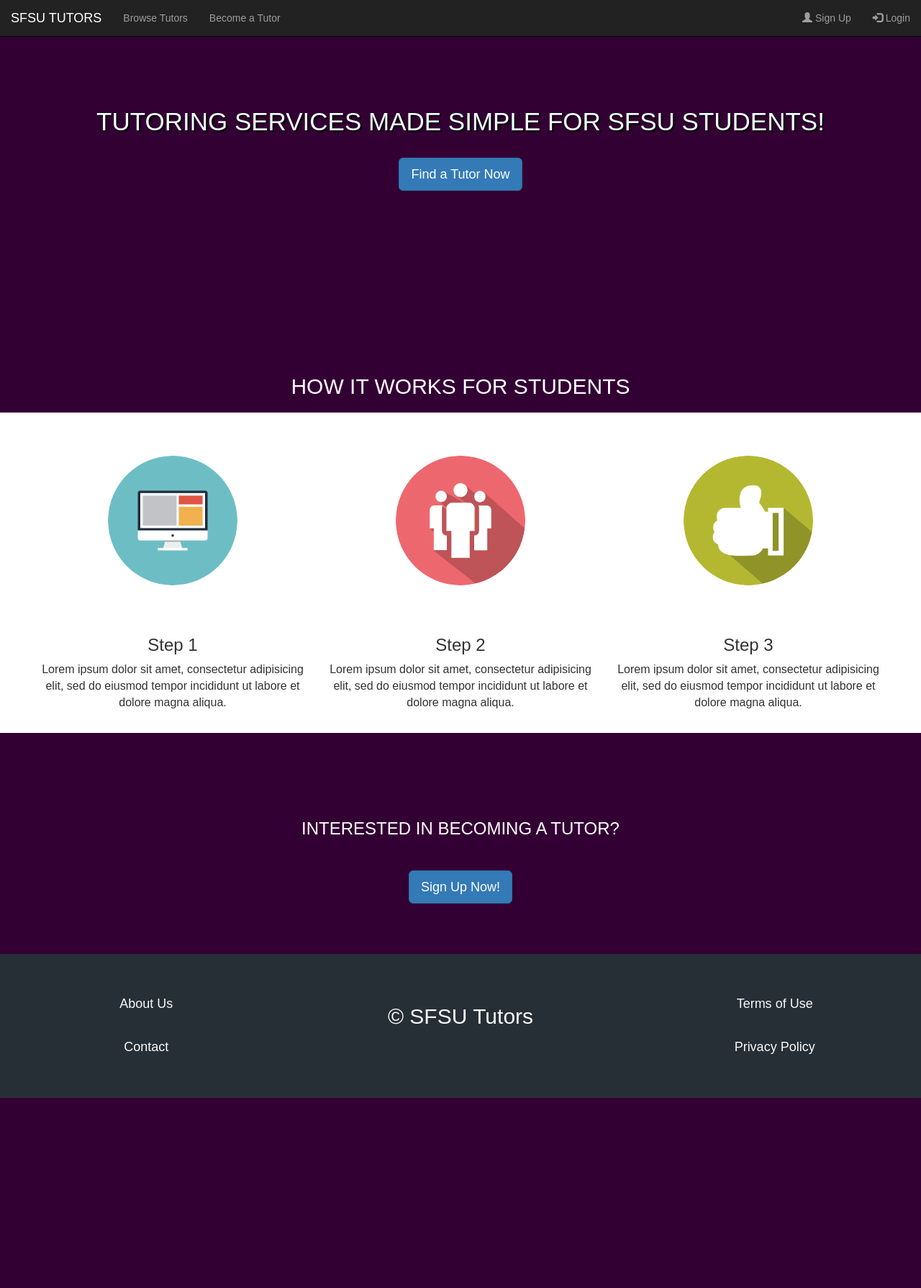
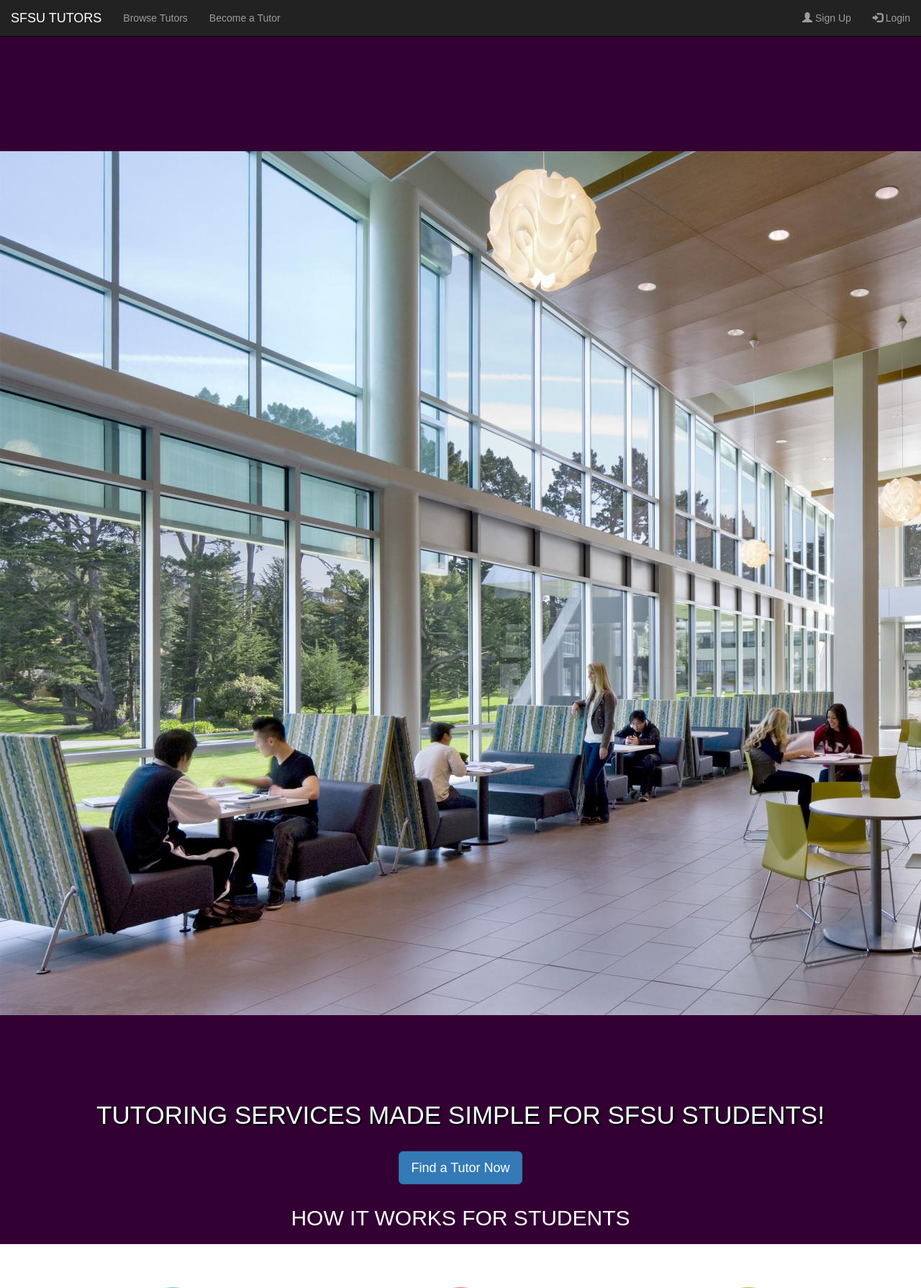
Before and after one commit to Alrashed/SFSUTutors, a PHP site: page /home in a window 1280 px wide; the page is wider, and only the part inside the window is pictured. Shown: the top 1789 px of that part at 72% size. Before the commit the page ends 1525 px from the top of that part, so only its background shows below. Run offline with PHP 8.4, Linux system fonts and the light colour scheme; some libraries are stand-ins or nearby versions.

Commit message:
Fix home page image attempt #2

```diff
--- a/application/view/home/index.php
+++ b/application/view/home/index.php
@@ -1,5 +1,7 @@
 <!--First Grid-->
-<div id="homehead" class="home container-fluid static-page" style="background-image: url(<?php echo URL . '/img/Library.jpg' ?>) no-repeat center bottom;">
+<div id="homehead" class="home container-fluid static-page">
+
+    <img src="<?php echo URL . '/img/Library.jpg' ?>" class="home">
 
     <h1>TUTORING SERVICES MADE SIMPLE FOR SFSU STUDENTS!</h1>
 
--- a/public/css/style.css
+++ b/public/css/style.css
@@ -7,7 +7,8 @@ p {
 
 /* demo css */
 .home {
-    background-image: no-repeat center bottom;
+    background-repeat: no-repeat;
+    background-position:center bottom;
     background-size: cover;
     text-align: center;
     border-bottom: none;
```
